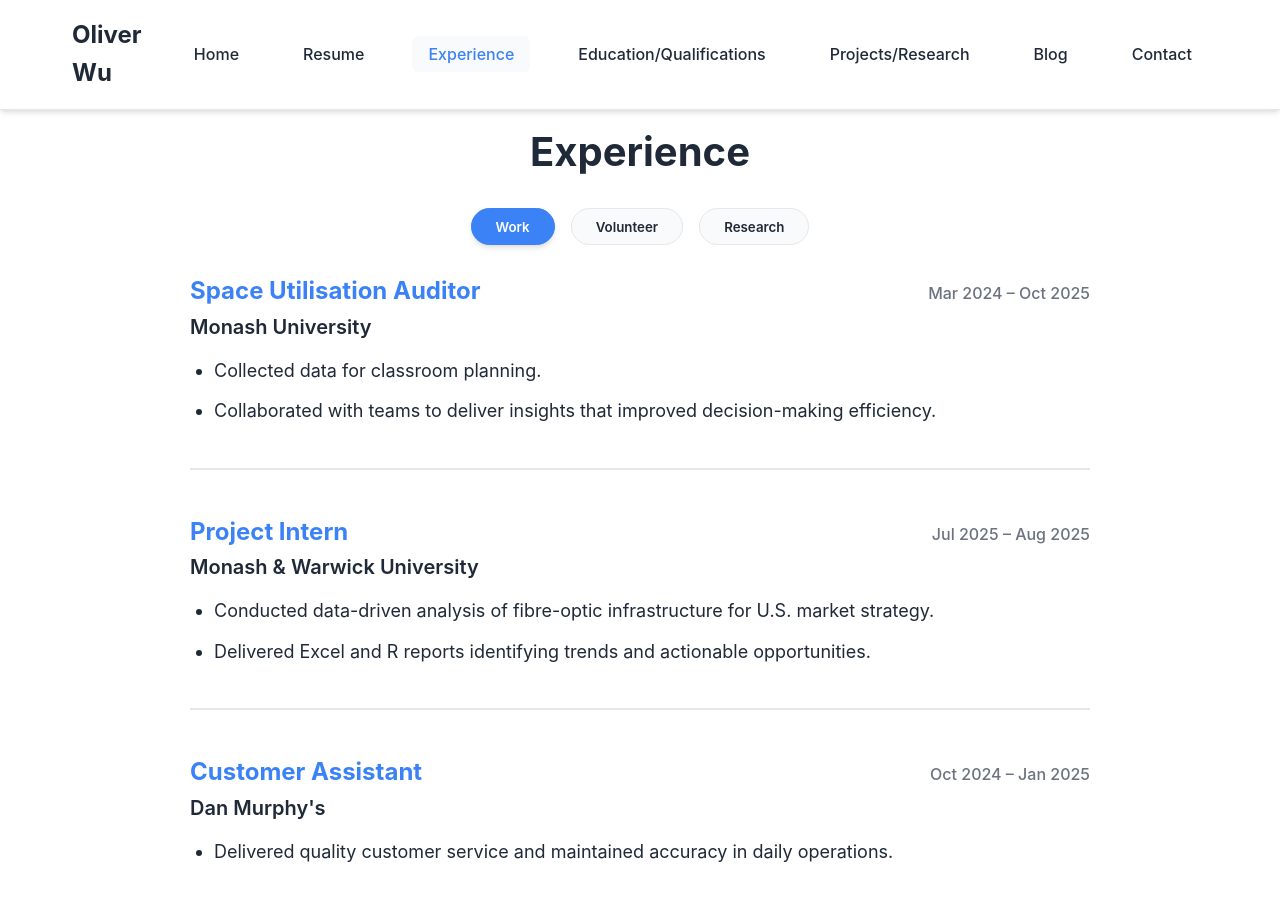
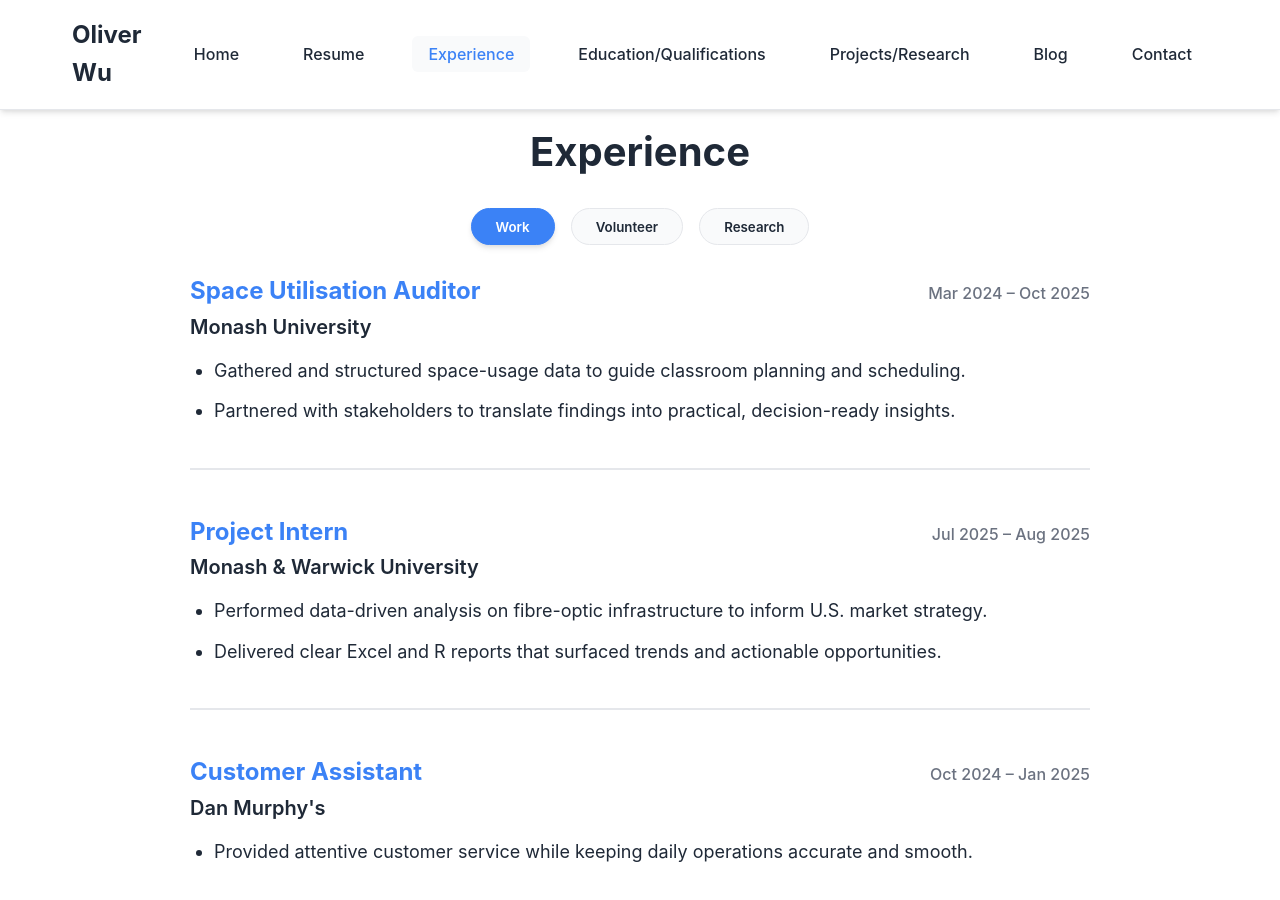
Before and after one commit to oliverwu1024/oliverwu1024.github.io, a React (Vite) app: page /about in a window 1280 px wide. Shown: the top 900 px of the page. Built offline with nearby package versions, Linux system fonts and the light colour scheme.

Commit message:
adjusted work

```diff
--- a/src/pages/About.jsx
+++ b/src/pages/About.jsx
@@ -7,8 +7,8 @@ const workExperience = [
     period: 'Mar 2024 – Oct 2025',
     company: 'Monash University',
     bullets: [
-      'Collected data for classroom planning.',
-      'Collaborated with teams to deliver insights that improved decision-making efficiency.',
+      'Gathered and structured space-usage data to guide classroom planning and scheduling.',
+      'Partnered with stakeholders to translate findings into practical, decision-ready insights.',
     ],
   },
   {
@@ -16,8 +16,8 @@ const workExperience = [
     period: 'Jul 2025 – Aug 2025',
     company: 'Monash & Warwick University',
     bullets: [
-      'Conducted data-driven analysis of fibre-optic infrastructure for U.S. market strategy.',
-      'Delivered Excel and R reports identifying trends and actionable opportunities.',
+      'Performed data-driven analysis on fibre-optic infrastructure to inform U.S. market strategy.',
+      'Delivered clear Excel and R reports that surfaced trends and actionable opportunities.',
     ],
   },
   {
@@ -25,7 +25,7 @@ const workExperience = [
     period: 'Oct 2024 – Jan 2025',
     company: "Dan Murphy's",
     bullets: [
-      'Delivered quality customer service and maintained accuracy in daily operations.',
+      'Provided attentive customer service while keeping daily operations accurate and smooth.',
     ],
   },
 ]
```
